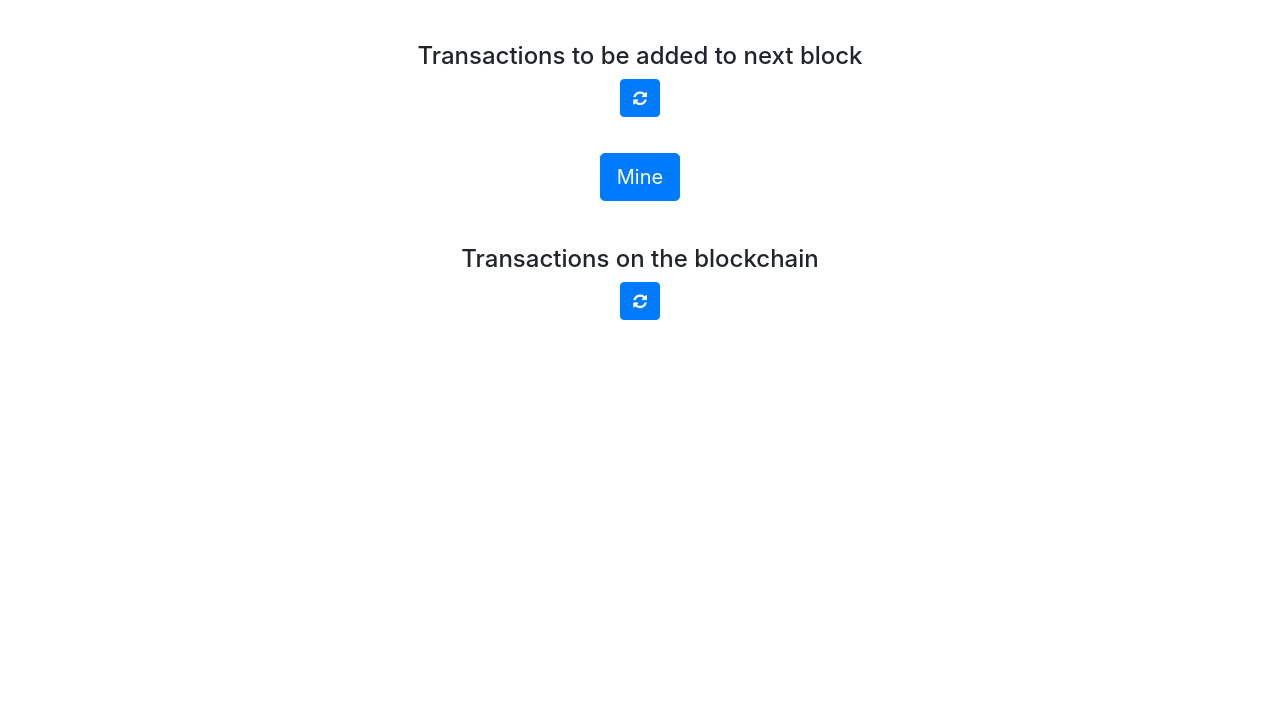
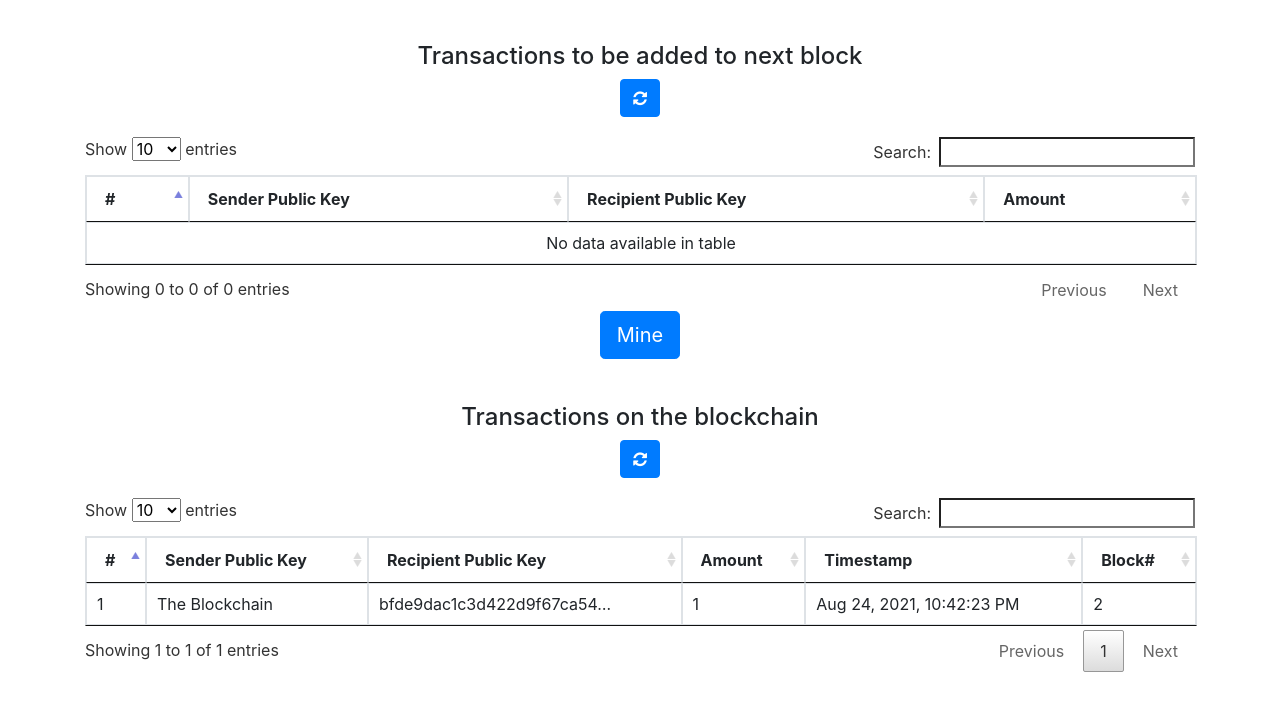
Before and after one commit to SheaCooke/Python_Blockchain_Project, a Flask app: page / in a window 1280 px wide. Shown: the part 56-767 px from the top of the page. Run offline with Flask 2, Linux system fonts and the light colour scheme; data that the repository does not hold is empty; some libraries are stand-ins or nearby versions.

Commit message:
added functionality to display mined blocks

```diff
--- a/Block_Chain_Project/blockchain/blockchain.py
+++ b/Block_Chain_Project/blockchain/blockchain.py
@@ -7,13 +7,16 @@ from collections import OrderedDict
 from Crypto.PublicKey import RSA
 from Crypto.Signature import PKCS1_v1_5
 from Crypto.Hash import SHA
+from uuid import uuid4
 
 
 MINING_SENDER = "The Blockchain"
+MINING_REWARD = 1
 
 class Blockchain:
     def __init__(self):
         self.transactions = []
+        self.node_id = str(uuid4()).replace('-','')
         self.chain = []
         self.create_block(0, '00') #create genesis block
 
@@ -27,6 +30,7 @@ class Blockchain:
         }
         self.transactions = [] #reset current list of transactions
         self.chain.append(block)
+        return block
 
     def verify_transaction_signature(self, sender_public_key, signature, transaction):
         public_key = RSA.importKey(binascii.unhexlify(sender_public_key))
@@ -39,9 +43,15 @@ class Blockchain:
             return False
 
 
+    def proof_of_word(self):
+        return 12345
+
+    def hash(self, block):
+        return 'abc'
+
+
     def submit_transaction(self, sender_public_key, recipient_public_key, signature, amount):
-        # TODO: reward the miner
-        # TODO: signature validation
+
 
         transaction = OrderedDict({
             'sender_public_key': sender_public_key,
@@ -49,7 +59,7 @@ class Blockchain:
             'amount':amount
         })
 
-        signature_verification = self.verify_transaction_signature(sender_public_key, signature, transaction) #verify the signature
+
 
 
         if sender_public_key == MINING_SENDER: #reward for mining a block
@@ -57,6 +67,8 @@ class Blockchain:
             return len(self.chain)
 
         else: #normal transaction from 1 wallet to another
+            signature_verification = self.verify_transaction_signature(sender_public_key, signature, transaction)  # verify the signature
+
             if signature_verification:
                 self.transactions.append(transaction)
                 return len(self.chain) + 1
@@ -80,6 +92,51 @@ CORS(app)
 @app.route('/') #same idea as a route in ASP.NET
 def index():
     return render_template('./index.html') #to translate to ASP.NET, this is a controller that renders a view called index.html
+
+
+@app.route('/transactions/get')
+def get_transactions():
+    transactions = blockchain.transactions
+    response = {'transactions': transactions}
+    return jsonify(response), 200 #response needs to be rendered in JSON because we are using java script for the front end
+
+
+@app.route('/chain')
+def get_chain():
+    response = {
+        'chain': blockchain.chain,
+        'length':len(blockchain.chain)
+    }
+
+    return response, 200
+
+
+
+
+
+@app.route('/mine')
+def mine():
+    nonce = blockchain.proof_of_word()
+
+    blockchain.submit_transaction(sender_public_key = MINING_SENDER, recipient_public_key=blockchain.node_id, signature='', amount= MINING_REWARD)
+
+    last_block = blockchain.chain[-1] #access last (most recent) block
+    previous_hash = blockchain.hash(last_block)
+
+    block = blockchain.create_block(nonce, previous_hash)
+
+    response = {
+        'message': 'New block created',
+        'block_number': block['block_number'],
+        'transactions': block['transactions'],
+        'nonce': block['nonce'],
+        'previous_hash': block['previous_hash']
+    }
+
+    return jsonify(response), 200
+
+
+
 
 
 @app.route('/transactions/new', methods=['POST'])
--- a/Block_Chain_Project/blockchain/templates/index.html
+++ b/Block_Chain_Project/blockchain/templates/index.html
@@ -98,9 +98,142 @@
 <script src="/static/vendor/DataTables/js/datatables.min.js"></script>
 <script src="/static/vendor/DataTables/js/ellipsis.js"></script>
 
+<!--ajax request specifies values -->
+<!--Data table library comes with a lot of built in features-->
+
 <script>
 
+
     $(function() {
+      $.ajax({
+            url: "/chain",
+            type: "GET",
+            success: function(response) {
+
+                let transactions = []
+                let count = 1
+
+                for (i=0; i<response['length']; i++){
+                    for (j = 0; j < response['chain'][i]['transactions'].length; j++) {
+                        let options = { year: "numeric", month: "short", day: "numeric", hour: "2-digit", minute: "2-digit", second: "2-digit"}
+                        let date = new Date(response["chain"][i]["timestamp"] * 1000);
+                        formattedTimestamp = date.toLocaleTimeString('en-US', options);
+
+                        let transaction = [
+                            count,
+                            response['chain'][i]['transactions'][j]['sender_public_key'],
+                            response['chain'][i]['transactions'][j]['recipient_public_key'],
+                            response['chain'][i]['transactions'][j]['amount'],
+                            formattedTimestamp,
+                            response['chain'][i]['block_number']
+                        ]
+
+                      transactions.push(transaction);
+
+                      count += 1;
+
+                        }
+
+
+
+                }
+
+
+                $('#transactions_table').dataTable({
+                    data: transactions,
+                    columns: [
+                        {title: "#"},
+                        {title: "Sender Public Key"},
+                        {title: "Recipient Public Key"},
+                        {title: "Amount"},
+                        {title: "Timestamp"},
+                        {title: "Block#"}
+
+
+                            ],
+
+                        columnDefs: [{targets: [1,2,3,4,5], render: $.fn.dataTable.render.ellipsis(25) }]
+
+
+                });
+
+
+
+
+            },
+            error: function(error){
+                colsole.log(error)
+            }
+
+            });
+
+
+
+
+
+
+
+
+        $.ajax({
+            url: "/transactions/get",
+            type: "GET",
+            success: function(response) {
+
+                let transactions = []
+                let count = 1
+
+                for (i=0; i<response['transactions'].length; i++) {
+                    let transaction = [count, response['transactions'][i]['sender_public_key'],
+                      response['transactions'][i]['recipient_public_key'],
+                      response['transactions'][i]['amount']]
+
+                      transactions.push(transaction);
+
+                    count += 1;
+
+                }
+
+                $('#unmined_transactions_table').dataTable({
+                    data: transactions,
+                    columns: [
+                        {title: "#"},
+                        {title: "Sender Public Key"},
+                        {title: "Recipient Public Key"},
+                        {title: "Amount"}
+
+
+                            ],
+
+                        columnDefs: [{targets: [1,2,3], render: $.fn.dataTable.render.ellipsis(25) }]
+
+
+                });
+
+
+
+
+            },
+            error: function(error){
+                colsole.log(error)
+            }
+
+            });
+
+            $('#mine_button').click(function() {
+                $.ajax({
+                    url: '/mine',
+                    type: 'GET',
+                    success: function(response) {
+                        window.location.reload();
+                        },
+                    error: function(error){
+                        console.log(error);
+                        }
+
+                        });
+            });
+
+
 
     });
 </script>
```
